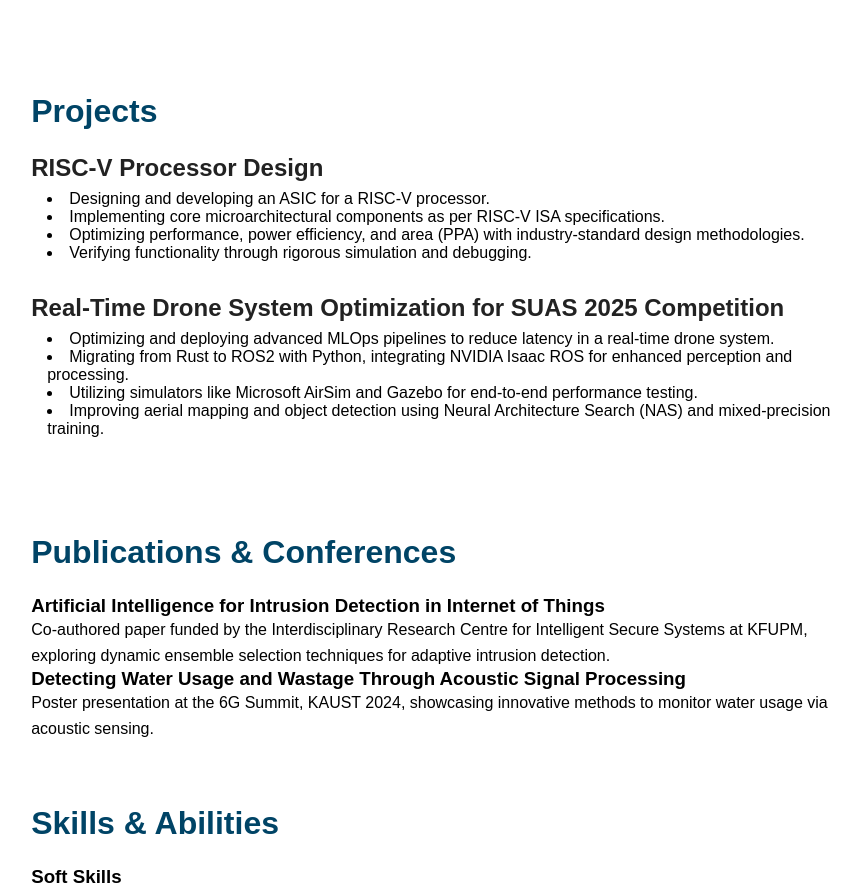
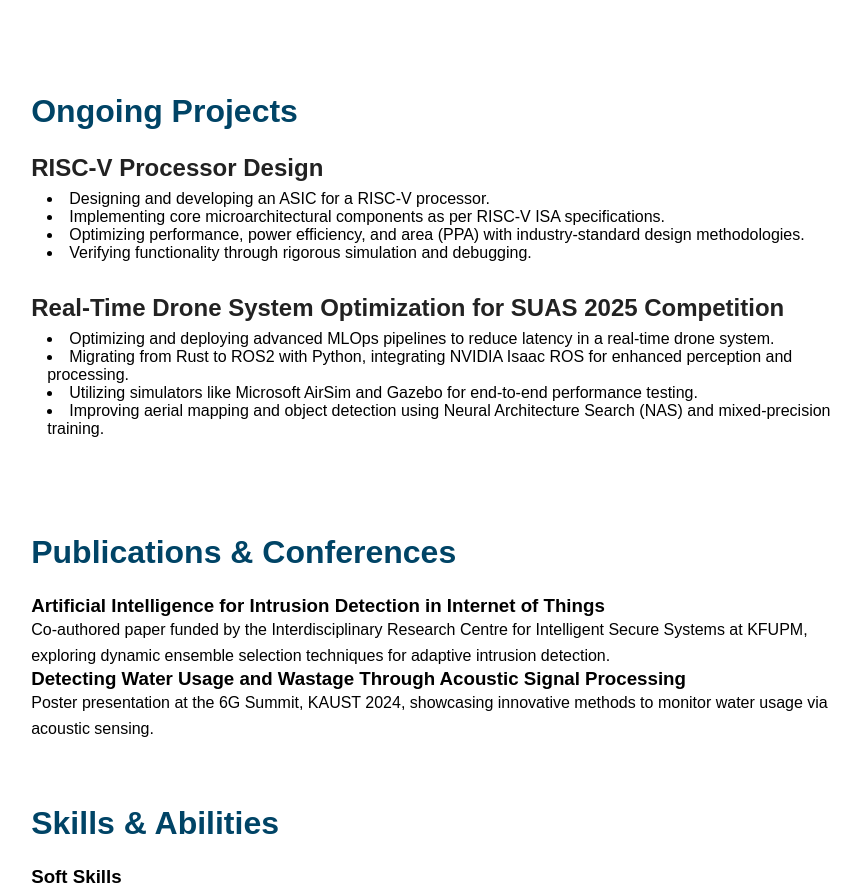
Before and after one commit to FareedCodess/FareedCodess.github.io, a plain HTML site: page index.html in a window 1280 px wide. Shown: the part 1671-2564 px from the top of the page, without its empty margins (323-1184 px from the left). Drawn offline with Linux system fonts and the light colour scheme.

Commit message:
Update index.html

```diff
--- a/index.html
+++ b/index.html
@@ -114,7 +114,7 @@
     <!-- Projects Section -->
     <section id="projects" class="section projects-section">
       <div class="container">
-        <h2>Projects</h2>
+        <h2>Ongoing Projects</h2>
         <div class="project-item">
           <h3>RISC-V Processor Design</h3>
           <ul>
```
